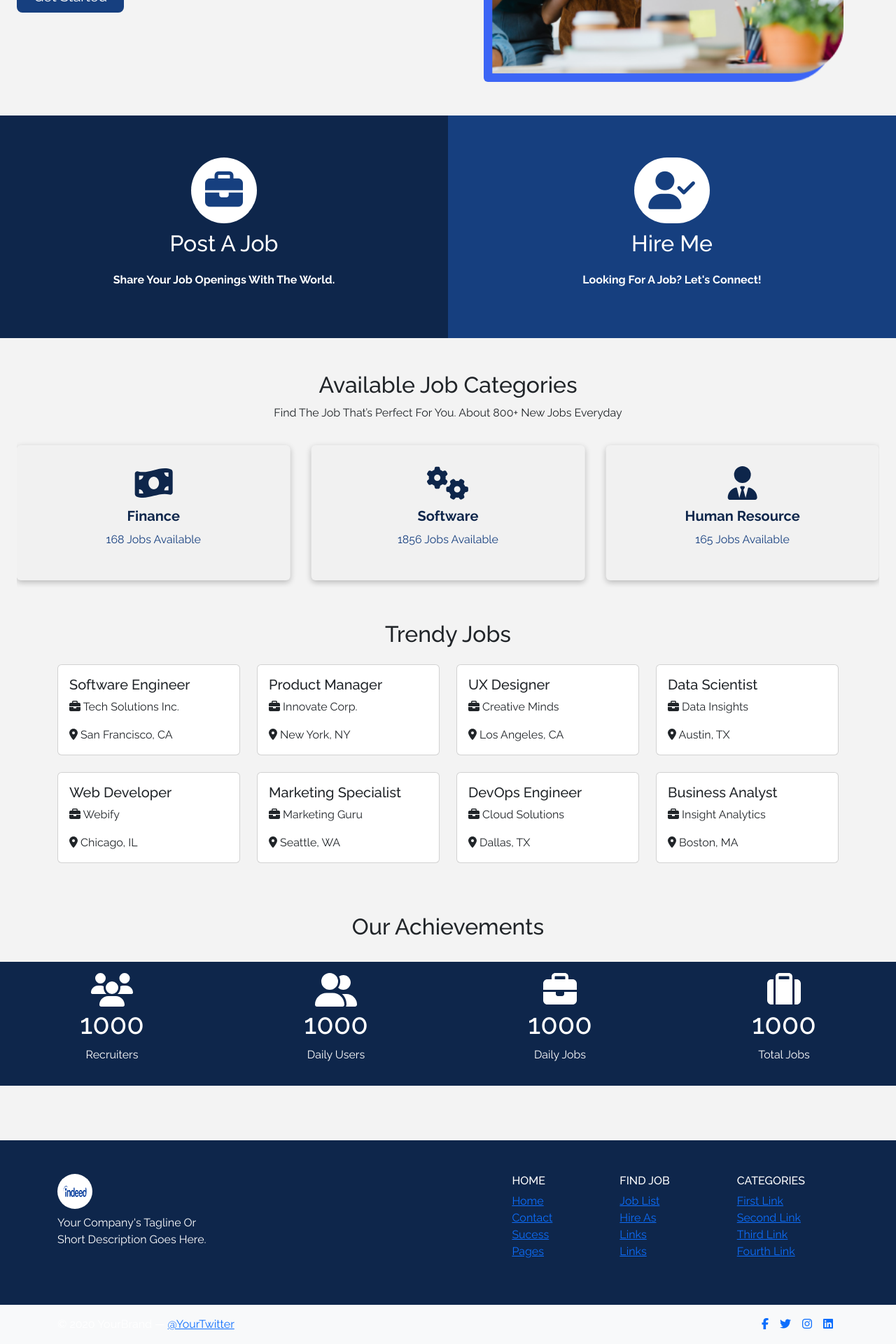
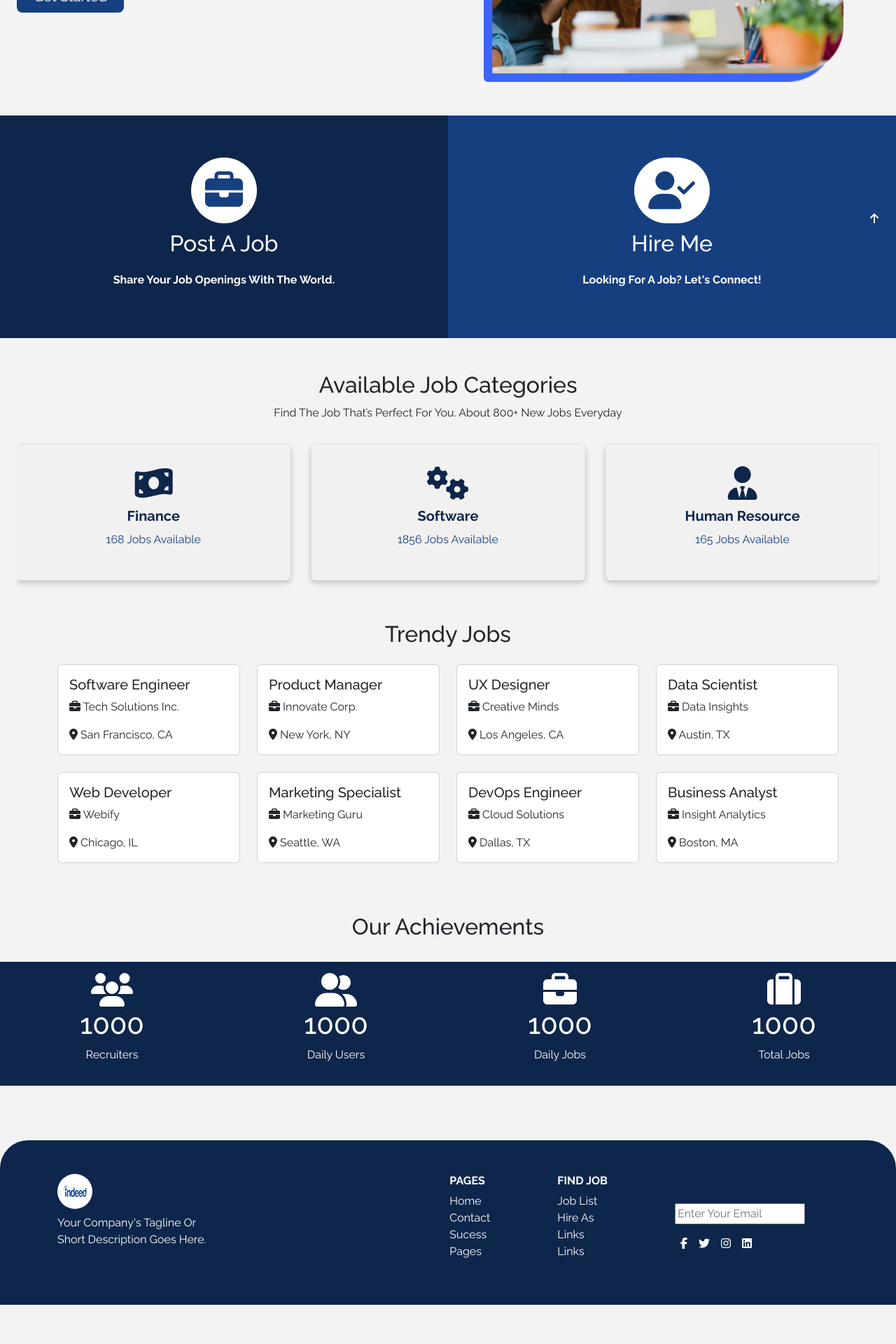
Before and after one commit to fasih-nasir/Indeed-Clone, a React (Vite) app: page / in a window 1280 px wide. Shown: the part 460-2380 px from the top of the page at 70% size. After the commit the page ends 2324 px from the top, so only its background shows below. Built offline with nearby package versions, Linux system fonts and the light colour scheme; no server answers.

Commit message:
Updated code with new changes

```diff
--- a/src/App.css
+++ b/src/App.css
@@ -135,8 +135,29 @@ input,label,::placeholder{
   /* background-color: var(--color2); */
 }
 footer{
+  border-top-left-radius: 40px;
+  border-top-right-radius: 40px;
+
   color: white !important;
   background-color: var(--color2) !important;
+}
+.fix{
+  position: fixed;
+  bottom: 10px;
+  right: 15px;
+  padding: 5px 10px;
+  border-top-left-radius: 5px;
+  border-top-right-radius: 5px;
+z-index: 100 !important;
+  text-decoration: none;
+  color: white !important;
+  background-color: var(--color1);
+}
+.brt{
+  background-color: rgb(235, 235, 235) !important;
+}
+.fix>a{
+  color: white !important;
 }
 footer>div{
   color: white !important;
--- a/src/components/footer.jsx
+++ b/src/components/footer.jsx
@@ -26,24 +26,24 @@ const Footer = () => {
 
         <div className="d-flex flex-row justify-content-end align-items-center col-8 ">
           <div className="px-5">
-            <h6 className="text-uppercase">Home</h6>
+            <h6 className="text-uppercase fw-bolder"> Pages</h6>
             <ul className="list-unstyled">
-              <li><Link to="/" className="">Home</Link></li>
-              <li><Link to="/contact" className="">Contact</Link></li>
-              <li><Link to="/" className="">Sucess</Link></li>
-              <li><Link to="/" className="">Pages</Link></li>
+              <li><Link to="/" className="text-decoration-none text-white ">Home</Link></li>
+              <li><Link to="/contact" className="text-decoration-none text-white ">Contact</Link></li>
+              <li><Link to="/" className="text-decoration-none text-white ">Sucess</Link></li>
+              <li><Link to="/" className="text-decoration-none text-white ">Pages</Link></li>
             </ul>
           </div>
           <div className="px-5">
-            <h6 className="text-uppercase">Find job</h6>
-            <ul className="list-unstyled">
-              <li><Link to="/" className="">Job List</Link></li>
-              <li><Link to="/" className="">Hire As</Link></li>
-              <li><Link to="/" className="">Links</Link></li>
-              <li><Link to="/" className="">Links</Link></li>
+            <h6 className="text-uppercase fw-bolder">Find job</h6>
+            <ul className="list-unstyled text-decoration-none">
+              <li><Link to="/" className="text-decoration-none text-white">Job List</Link></li>
+              <li><Link to="/" className="text-decoration-none text-white">Hire As</Link></li>
+              <li><Link to="/" className="text-decoration-none text-white">Links</Link></li>
+              <li><Link to="/" className="text-decoration-none text-white">Links</Link></li>
             </ul>
           </div>
-          <div className="px-5">
+          {/* <div className="px-5">
             <h6 className="text-uppercase">Categories</h6>
             <ul className="list-unstyled">
               <li><Link to="/" className="">First Link</Link></li>
@@ -52,21 +52,20 @@ const Footer = () => {
               <li><Link to="/" className="">Fourth Link</Link></li>
             </ul>
           </div>
-
+          */}
+<div className="px-5">
+  <input type="text" className='my-3' placeholder='Enter Your Email' name="" id="" />
+  <div className="d-flex mt-2 mt-md-0 text-white mt-4">
+            <a href="https://facebook.com" className=" text-white mx-2"><i className="fab fa-facebook-f"></i></a>
+            <a href="https://twitter.com" className="text-white mx-2"><i className="fab fa-twitter"></i></a>
+            <a href="https://instagram.com" className=" mx-2 text-white"><i className="fab fa-instagram"></i></a>
+            <a href="https://linkedin.com" className=" mx-2 text-white"><i className="fab fa-linkedin"></i></a>
+          </div>
+</div>
         </div>
       </div>
 
-      <div className="bg-light py-3">
-        <div className="container d-flex flex-column flex-md-row justify-content-between align-items-center">
-          <p className=" mb-0">© 2020 YourBrand — <a href="https://twitter.com" target="_blank" rel="noopener noreferrer" className="text-primary">@YourTwitter</a></p>
-          <div className="d-flex mt-2 mt-md-0">
-            <a href="https://facebook.com" className=" mx-2"><i className="fab fa-facebook-f"></i></a>
-            <a href="https://twitter.com" className=" mx-2"><i className="fab fa-twitter"></i></a>
-            <a href="https://instagram.com" className=" mx-2"><i className="fab fa-instagram"></i></a>
-            <a href="https://linkedin.com" className=" mx-2"><i className="fab fa-linkedin"></i></a>
-          </div>
-        </div>
-      </div>
+
     </footer>
   );
 };
--- a/src/components/navbar.jsx
+++ b/src/components/navbar.jsx
@@ -206,7 +206,7 @@ export default function Navbar() {
             {/* Right Side Profile Image and Sign In Button */}
             <div className="d-flex justify-content-end col-3">
               {user ? (
-                <Link className="btn btn-outline-primary mx-2 col-4 d-flex align-items-center justify-content-between" to="/auth/dash">
+                <Link className="btn brt mx-2 col-4 d-flex align-items-center justify-content-between" to="/auth/dash">
                   {/* Profile Image */}
                   <img
                     src={profilePicture || 'default-profile.png'} // Default image if none is found
@@ -218,7 +218,7 @@ export default function Navbar() {
                   <i className="fa fa-caret-down" aria-hidden="true"></i>
                 </Link>
               ) : (
-                <Link className="btn btn-outline-primary mx-2 col-4" to="/auth/login">
+                <Link className="btn brt mx-2 col-4" to="/auth/login">
                   Sign In
                 </Link>
               )}
--- a/src/pages/home.jsx
+++ b/src/pages/home.jsx
@@ -81,6 +81,10 @@ export default function Home() {
 // Jobs
   return (
     <>
+    <div className='fix'>
+      <a href="#"><i className="fa-solid fa-arrow-up"></i></a>
+      {/* <Link to={"#"}>Top</Link> */}
+    </div>
       <section className="text-center text-lg-start">
         <div className="container-fluid d-flex flex-lg-row flex-column align-items-center px-4 py-5">
           {/* Left Section with Text */}
```
